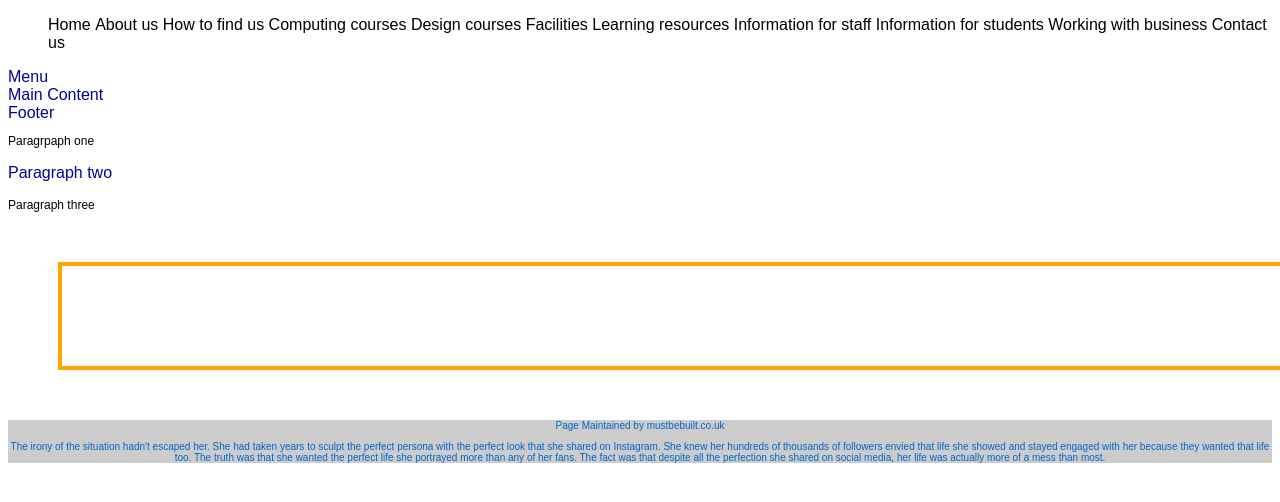
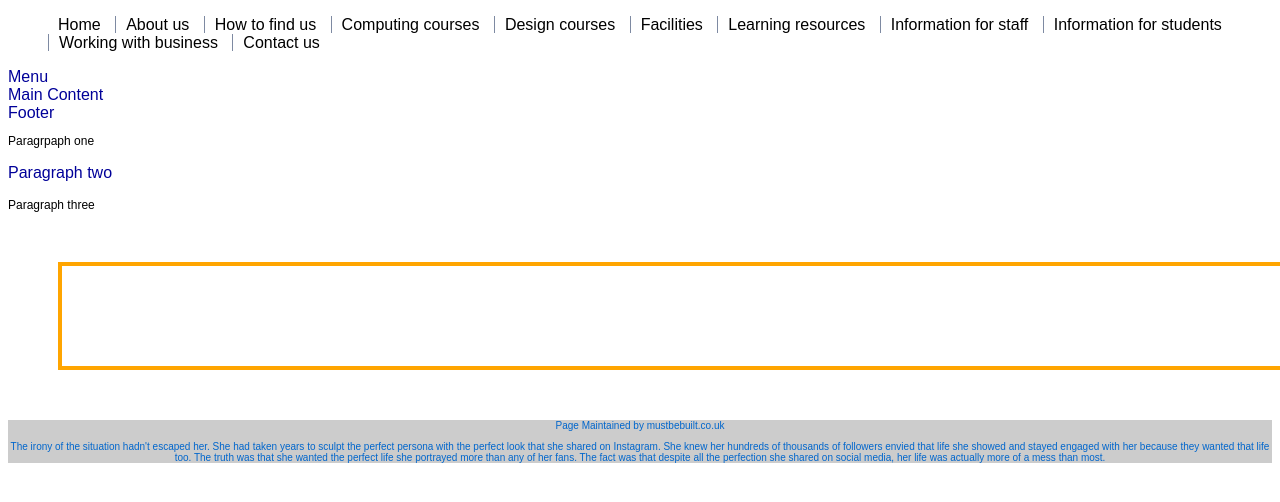
Before and after one commit to OscarLowe0/WebDev-Cantor-College, a plain HTML site: page index.html in a window 1280 px wide. Shown: the top 502 px of the page. Drawn offline with Linux system fonts and the light colour scheme; files that its build step writes are made by us from their sources.

Commit message:
ammending the old nav ul li so there's now a dividing border for each link

```diff
--- a/css/main.css
+++ b/css/main.css
@@ -29,6 +29,12 @@ h1{
   }
   nav ul li{
     display:inline;
+    padding-left:10px;
+    padding-right:10px;
+    border-left:1px solid #7E8AA2;
+}
+nav li:first-child{
+    border-left:none;
 }
 header{
     background-color: #263248;
```
